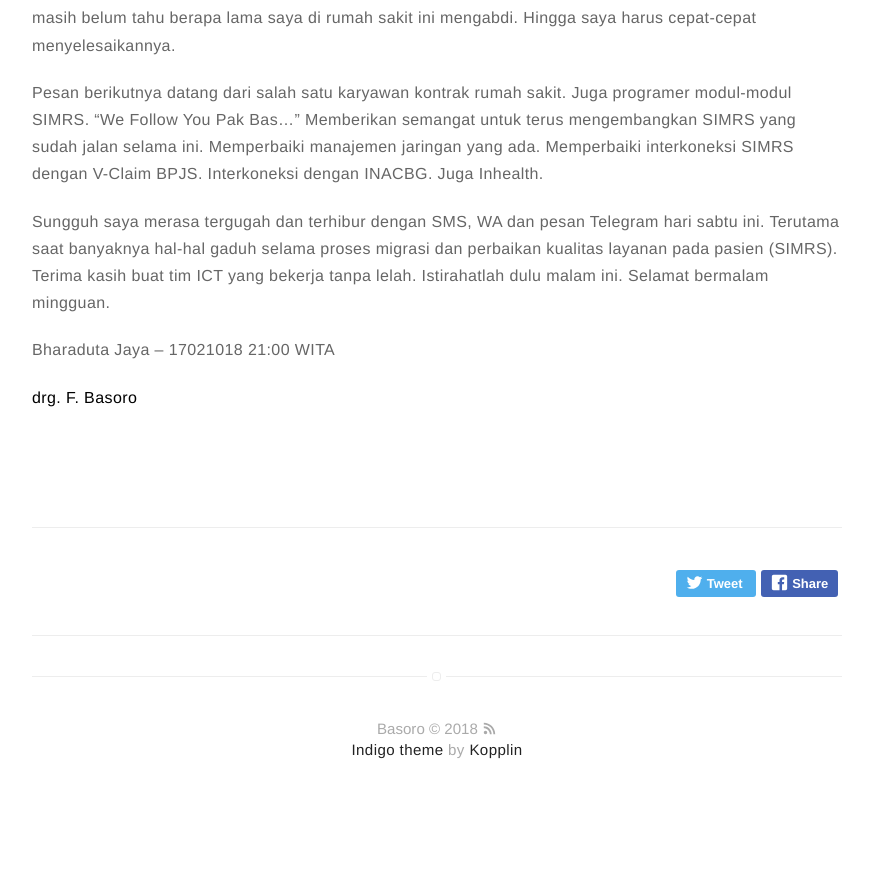
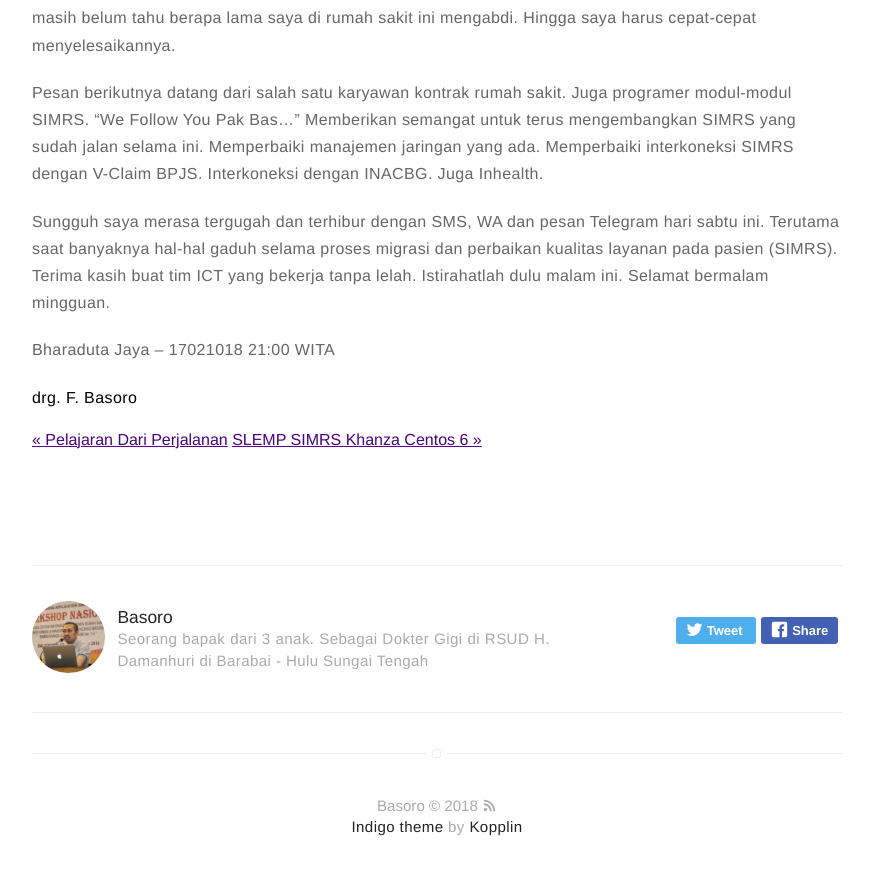
Before and after one commit to basoro/basoro.github.io, a Jekyll site: the page built from _posts/2018-07-12-ego-membangun-damanhuri.md, in a window 1280 px wide and 900 px high, scrolled down 1541 px. Shown: the top 875 px of the window, without its empty margins (203-1076 px from the left). Built offline with Jekyll 4.4.1, drawn with Linux system fonts in a browser that asks for light colours; our own code applies the rules of GitHub Pages for plain Markdown files; before the commit the page ends 2364 px from its top, so only the background shows below that.

Commit message:
Update 2018-07-12-ego-membangun-damanhuri.md

```diff
--- a/_posts/2018-07-12-ego-membangun-damanhuri.md
+++ b/_posts/2018-07-12-ego-membangun-damanhuri.md
@@ -1,5 +1,8 @@
 ---
 published: true
+star: true
+category: blog
+author: basoro
 ---
 Tolong beritahu saya. Siapa yang punya ide mebuat visi RSUD H. Damanhuri sebegitu menterengnya. “Terwujudnya pelayanan prima menuju rumah sakit terbaik se Kalimantan Selatan”.
 
```
